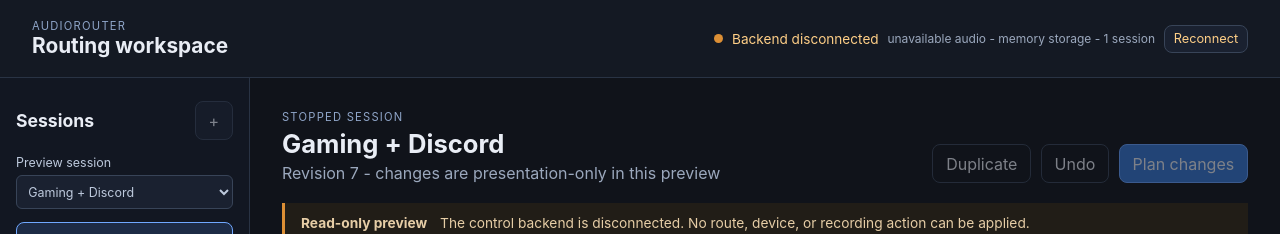
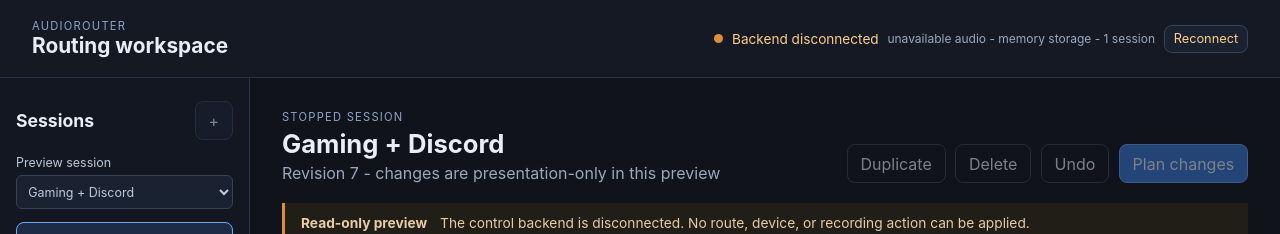
Before and after one commit to MrDesjardins/audiorouter, a React (Vite) app in the folder ui/: page / in a window 1280 px wide. Shown: the top 234 px of the page. Built offline with nearby package versions, Linux system fonts and the light colour scheme.

Commit message:
Add confirmed UI session deletion

```diff
--- a/ui/src/App.tsx
+++ b/ui/src/App.tsx
@@ -121,10 +121,11 @@ export function App({ backend = defaultBackend }: { backend?: UiBackend } = {})
   const togglePrivacyMute = async () => { const next = !privacyMuted; setActionMessage(next ? "Enabling privacy mute..." : "Disabling privacy mute..."); try { await backend.setPrivacyMute(next); setPrivacyMuted(next); setActionMessage(next ? "Privacy mute enabled." : "Privacy mute disabled."); } catch (error) { setPrivacyMuted(true); setActionMessage(error instanceof Error ? error.message : "Unable to change privacy mute."); } };
   const createSession = async () => { const name = window.prompt("New session name", "New session")?.trim(); if (!name) return; const id = `session-${Date.now()}`; try { const result = await backend.createSession({ ...demoSession, id, name, revision: 0, nodes: demoSession.nodes.map((node) => ({ ...node, parameters: { ...node.parameters } })), edges: [...demoSession.edges] }); setCreatedSessions((current) => [...current, result.session]); setSelectedSessionId(result.session.id); setActionMessage(`Created stopped session ${result.session.name}.`); } catch (error) { setActionMessage(error instanceof Error ? error.message : "Unable to create session."); } };
   const duplicateSession = async () => { const id = `session-copy-${Date.now()}`; const name = `${session.name} (copy)`; try { const result = await backend.duplicateSession(session.id, id, name); setCreatedSessions((current) => [...current, result.session]); setSelectedSessionId(result.session.id); setActionMessage(`Duplicated stopped session ${result.session.name}.`); } catch (error) { setActionMessage(error instanceof Error ? error.message : "Unable to duplicate session."); } };
+  const deleteSession = async () => { if (!window.confirm(`Delete stopped session “${session.name}”?`)) return; try { await backend.deleteSession(session.id); setCreatedSessions((current) => current.filter((item) => item.id !== session.id)); const fallback = availableSessions.find((item) => item.id !== session.id); if (fallback) setSelectedSessionId(fallback.id); setActionMessage(`Deleted session ${session.name}.`); } catch (error) { setActionMessage(error instanceof Error ? error.message : "Unable to delete session."); } };
   return <div className="app-shell">
     <header className="topbar"><div><p className="eyebrow">AudioRouter</p><h1>Routing workspace</h1></div><div className="status-cluster" aria-live="polite"><span className={`status-dot${backend.connected ? "" : " disconnected"}`} aria-hidden="true" /><span>{connectionLabel}</span><span className="status-detail">{statusSummary}</span><button type="button" onClick={refresh}>Reconnect</button></div></header>
     <div className="workspace-grid"><aside className="sidebar" aria-label="Sessions"><div className="section-heading"><h2>Sessions</h2><button type="button" aria-label="Create session" onClick={() => void createSession()} disabled={!backend.connected} title="Session creation requires the connected backend">+</button></div><label className="session-picker">Preview session<select value={session.id} onChange={(event) => setSelectedSessionId(event.target.value)}>{availableSessions.map((item) => <option key={item.id} value={item.id}>{item.name}</option>)}</select></label>{availableSessions.map((item) => <button type="button" key={item.id} className={`session-item${item.id === session.id ? " selected" : ""}`} aria-current={item.id === session.id ? "true" : undefined} onClick={() => setSelectedSessionId(item.id)}><span>{item.name}</span><small>Stopped - rev {item.revision}</small></button>)}<div className="sidebar-note"><strong>Safe startup</strong><p>Monitoring is muted and recording is unarmed until you explicitly start them.</p></div></aside>
-      <main className="main-content"><section className="workspace-title"><div><p className="eyebrow">Stopped session</p><h2>{session.name}</h2><p className="muted">Revision {session.revision} - {backend.connected ? "draft changes require plan and commit" : "changes are presentation-only in this preview"}</p></div><div className="actions"><button type="button" className="secondary" onClick={() => void duplicateSession()} disabled={!backend.connected}>Duplicate</button><button type="button" className="secondary" onClick={() => { setDraft(session); setActionMessage("Draft discarded."); }} disabled={!backend.connected}>Undo</button><button type="button" className="primary" onClick={() => void planChanges()} disabled={!backend.connected}>Plan changes</button></div></section>
+      <main className="main-content"><section className="workspace-title"><div><p className="eyebrow">Stopped session</p><h2>{session.name}</h2><p className="muted">Revision {session.revision} - {backend.connected ? "draft changes require plan and commit" : "changes are presentation-only in this preview"}</p></div><div className="actions"><button type="button" className="secondary" onClick={() => void duplicateSession()} disabled={!backend.connected}>Duplicate</button><button type="button" className="secondary" onClick={() => void deleteSession()} disabled={!backend.connected}>Delete</button><button type="button" className="secondary" onClick={() => { setDraft(session); setActionMessage("Draft discarded."); }} disabled={!backend.connected}>Undo</button><button type="button" className="primary" onClick={() => void planChanges()} disabled={!backend.connected}>Plan changes</button></div></section>
         {actionMessage && <p className="muted" role="status" aria-live="polite">{actionMessage}</p>}{pendingWarnings.length > 0 && <section className="warning-panel" aria-labelledby="warning-heading"><h2 id="warning-heading">Plan warnings</h2>{pendingWarnings.map((warning) => <label key={warning}><input type="checkbox" checked={acknowledgedWarnings.has(warning)} onChange={(event) => setAcknowledgedWarnings((current) => { const next = new Set(current); if (event.target.checked) next.add(warning); else next.delete(warning); return next; })} /> I acknowledge: {warning}</label>)}<button type="button" className="primary" disabled={acknowledgedWarnings.size !== pendingWarnings.length} onClick={() => void commitAcknowledgedPlan()}>Commit acknowledged plan</button></section>}{snapshotState.stale && snapshotState.error && <p className="muted" role="status">Last known backend state is stale: {snapshotState.error}</p>}
         <section className="notice" role="status"><strong>{backend.connected ? "Connected editor" : "Read-only preview"}</strong><span>{backend.connected ? "Drafts are validated and committed through the authoritative backend." : "The control backend is disconnected. No route, device, or recording action can be applied."}</span></section>
         <section className="canvas-panel" aria-labelledby="canvas-heading"><div className="section-heading"><div><p className="eyebrow">Signal flow</p><h2 id="canvas-heading">{listView ? "Graph list" : "Canvas"}</h2></div><button type="button" className="secondary" aria-pressed={listView} onClick={() => setListView((current) => !current)}>{listView ? "Canvas view" : "List view"}</button></div>{listView ? <NodeList session={draft} selectedNodeId={selectedNode.id} onSelect={setSelectedNodeId} /> : <div className="node-canvas">{draft.nodes.map((node) => <NodeCard key={node.id} node={node} selected={node.id === selectedNode.id} onSelect={() => setSelectedNodeId(node.id)} />)}</div>}</section>
--- a/ui/src/backend.ts
+++ b/ui/src/backend.ts
@@ -35,6 +35,7 @@ export interface UiBackend {
   removeRecordingEntry(recordingId: string): Promise<Record<string, unknown>>;
   createSession(session: Session): Promise<{ session: Session; state: string }>;
   duplicateSession(sourceSessionId: string, sessionId: string, name?: string): Promise<{ session: Session; state: string }>;
+  deleteSession(sessionId: string): Promise<Record<string, unknown>>;
 }
 
 export type UiSnapshotState = {
@@ -121,6 +122,9 @@ export function createDisconnectedBackend(session: Session = demoSession): UiBac
     async duplicateSession() {
       throw new Error("The backend is disconnected; session duplication is unavailable.");
     },
+    async deleteSession() {
+      throw new Error("The backend is disconnected; session deletion is unavailable.");
+    },
   };
 }
 
@@ -186,6 +190,9 @@ export function createLiveBackend(client: AudioRouterClient, sessionId: string):
     async duplicateSession(sourceSessionId, sessionId, name) {
       return client.request("sessions.duplicate", { sourceSessionId, sessionId, ...(name === undefined ? {} : { name }) });
     },
+    async deleteSession(sessionId) {
+      return client.request("sessions.delete", { sessionId });
+    },
   };
 }
 
```
Also changed, not shown: 2 other files (tests, documents, lock files or other folders).
